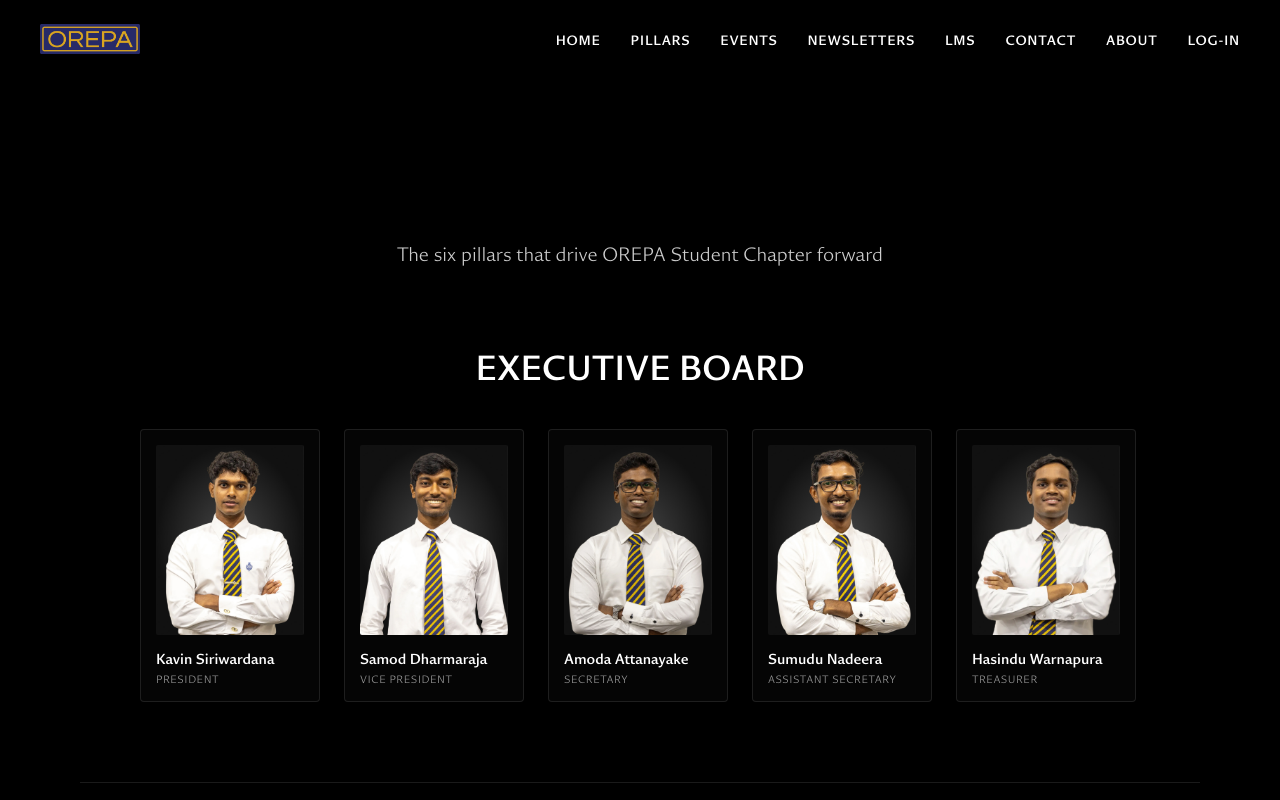
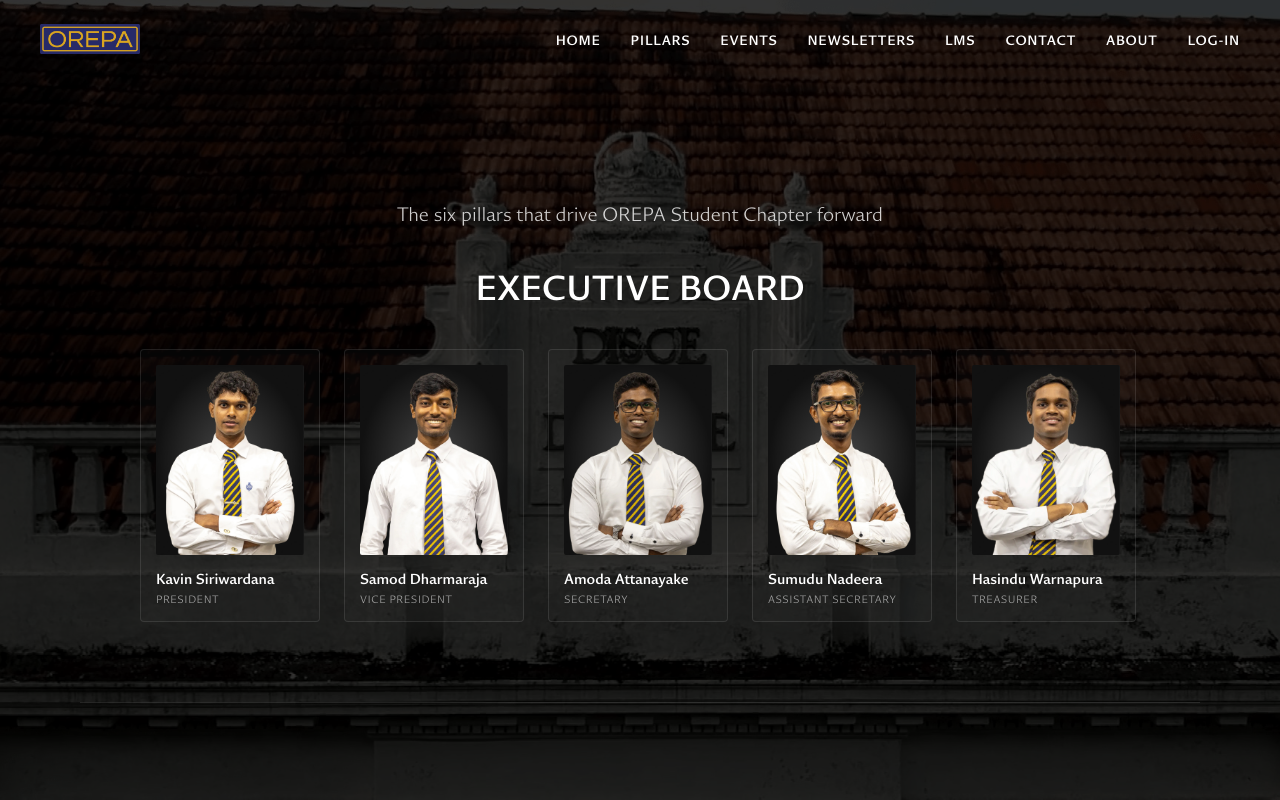
Before and after one commit to Chamindu-DM/OREPA, a Next.js app in the folder frontend/: page /pillars in a window 1280 px wide. Shown: the top 800 px of the page. Built offline with nearby package versions, Linux system fonts and the light colour scheme.

Commit message:
feat: refine "Pillars" page with background image, layout adjustments, and CSS updates for improved styling and structure

```diff
--- a/frontend/src/app/globals.css
+++ b/frontend/src/app/globals.css
@@ -2694,13 +2694,52 @@
 /* Pillars Page */
 .pillars_page {
   min-height: 100vh;
-  padding-top: 100px;
-  background-color: var(--color-black);
+  padding-top: 80px;
   overflow-x: hidden;
+  position: relative;
+}
+
+.pillars_page_bg {
+  position: fixed;
+  top: 0;
+  left: 0;
+  width: 100%;
+  height: 100%;
+  z-index: 0;
+  pointer-events: none;
+}
+
+.pillars_page_bg::before {
+  content: '';
+  position: absolute;
+  top: 0;
+  left: 0;
+  width: 100%;
+  height: 100%;
+  background-image: url('/images/homepage-cover.jpg');
+  background-size: cover;
+  background-position: center;
+  background-repeat: no-repeat;
+}
+
+.pillars_page_bg::after {
+  content: '';
+  position: absolute;
+  top: 0;
+  left: 0;
+  width: 100%;
+  height: 100%;
+  background-color: rgba(0, 0, 0, 0.8);
+}
+
+.pillars_hero,
+.pillars_container {
+  position: relative;
+  z-index: 1;
 }
 
 .pillars_hero {
-  padding: 40px 40px 80px;
+  padding: 20px 40px 40px;
   text-align: center;
   max-width: 1200px;
   margin: 0 auto;
@@ -2786,6 +2825,8 @@
 
 .pillar_content_right {
   /* Co-directors column */
+  display: flex;
+  justify-content: center;
 }
 
 .pillar_description {
@@ -2813,7 +2854,6 @@
   display: grid;
   grid-template-columns: repeat(2, 1fr);
   gap: 20px;
-  max-width: 400px;
 }
 
 .pillar_director {
@@ -2822,7 +2862,7 @@
   border: 1px solid rgba(255, 255, 255, 0.1);
   border-radius: 4px;
   transition: all 0.3s ease;
-  max-width: 180px;
+  width: 180px;
 }
 
 .pillar_director:hover {
--- a/frontend/src/app/pillars/page.tsx
+++ b/frontend/src/app/pillars/page.tsx
@@ -150,6 +150,7 @@
             <Header />
             <Navigation state="normal" />
             <div className="pillars_page">
+                    <div className="pillars_page_bg" aria-hidden="true"></div>
                     <div className="pillars_hero">
                         <h1 className="pillars_hero_title">
                             <span className="text_wrap js_text_wrap" aria-hidden="true">
```
